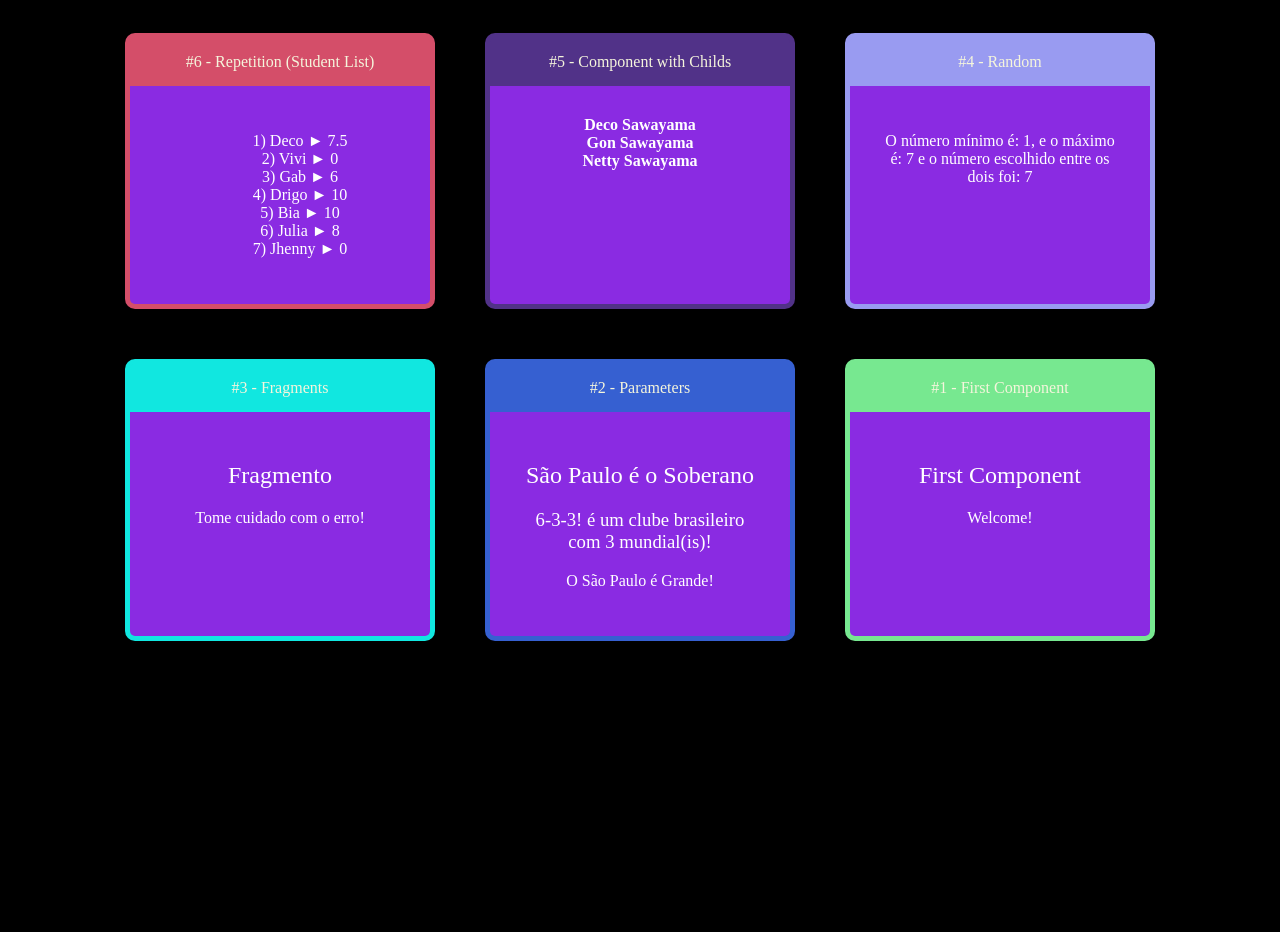
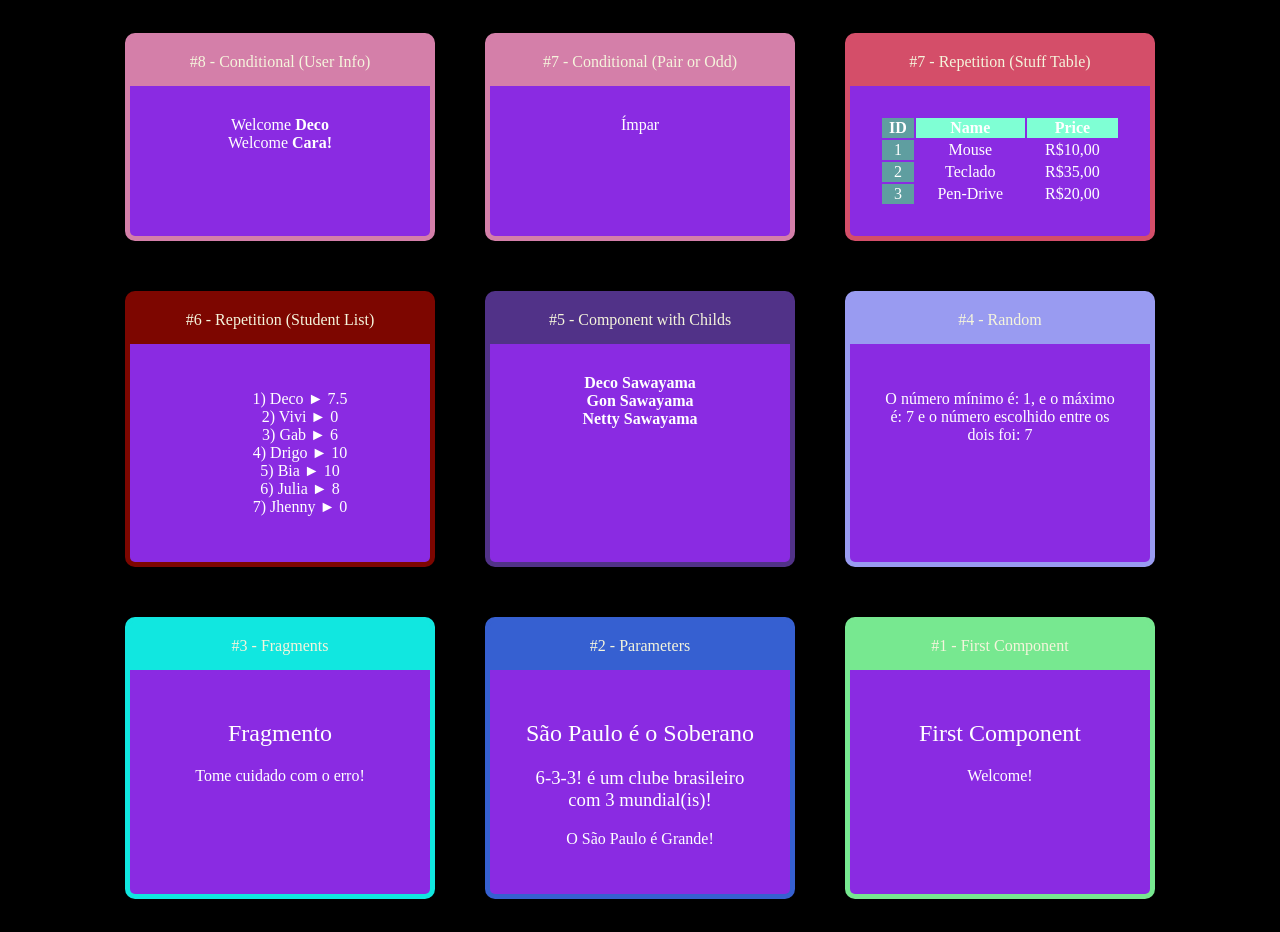
Before and after one commit to andytxr/fundamentos-react, a React (Create React App) app: page / in a window 1280 px wide. Before the commit the page ends 800 px from the top, so only its background shows below. Built offline with nearby package versions, Linux system fonts and the light colour scheme.

Commit message:
Implementação condicionais

```diff
--- a/src/App.jsx
+++ b/src/App.jsx
@@ -8,6 +8,9 @@ import Card from './components/layout/Card';
 import Family from "./components/basics/Family";
 import FamilyMember from "./components/basics/FamilyMember";
 import StudentList from "./components/repetition/StudentList";
+import StuffTable from "./components/repetition/StuffTable";
+import PairOrOdd from "./components/conditions/PairOrOdd";
+import UserInfo from "./components/conditions/UserInfo";
 
 import './App.css';
 
@@ -17,7 +20,24 @@ export default () => (
 
         <div className="cards">
 
-        <Card title=" #6 - Repetition (Student List)" color="#d44e69">
+            <Card title=" #8 - Conditional (User Info)" color="#d47fa9">
+                <UserInfo user={{
+
+                    name: 'Deco'
+
+                }}></UserInfo>
+                <UserInfo></UserInfo>
+            </Card>
+
+            <Card title=" #7 - Conditional (Pair or Odd)" color="#d47fa9">
+                <PairOrOdd num={33}></PairOrOdd>
+            </Card>
+
+            <Card title=" #7 - Repetition (Stuff Table)" color="#d44e69">
+                <StuffTable></StuffTable>
+            </Card>
+
+            <Card title=" #6 - Repetition (Student List)" color="#7d0600">
                 <StudentList></StudentList>
             </Card>
 
--- /dev/null
+++ b/src/components/conditions/PairOrOdd.jsx
@@ -0,0 +1,15 @@
+import React from "react";
+
+export default function PairOrOdd(props){
+
+    const isPar = props.num % 2 ===0
+
+    return(
+
+        <div>
+            {isPar ? <span>Par</span> : <span>Ímpar</span>}
+        </div>
+
+    )
+
+}
--- /dev/null
+++ b/src/components/conditions/UserInfo.jsx
@@ -0,0 +1,24 @@
+import React from "react";
+import If, {Else} from './if';
+
+export default function UserInfo(props){
+
+    let user = props.user || {}
+
+    return(
+
+        <div>
+
+            <If condition={user && user.name}>
+                Welcome <strong>{user.name}</strong>
+                <Else>
+                    Welcome <strong>Cara!</strong>
+                </Else>
+            </If>
+
+
+        </div>
+
+    )
+
+}
--- /dev/null
+++ b/src/components/conditions/if.js
@@ -0,0 +1,31 @@
+export default props =>{
+
+    let elseChild = props.children.filter(child =>{
+
+        return child.type && child.type.name === 'Else'
+
+    })[0]
+
+    let ifChildren = props.children.filter(child =>{
+
+        return child !== elseChild
+
+    })
+
+    if(props.condition){
+
+        return ifChildren;
+
+    }else if (elseChild){
+
+        return elseChild;
+
+    }else{
+
+        return false;
+
+    }
+
+}
+
+export const Else = props => props.children
--- a/src/components/repetition/StudentList.jsx
+++ b/src/components/repetition/StudentList.jsx
@@ -1,6 +1,6 @@
 import React from "react";
 
-import student from '../../data/data'
+import student from '../../data/students'
 
 export default function StudentList (props){
 
--- /dev/null
+++ b/src/components/repetition/StuffTable.css
@@ -0,0 +1,16 @@
+.table{
+
+    width: 100%;
+
+}
+
+.id{
+
+    background-color: cadetblue;
+
+}
+
+.info{
+
+    background-color: aquamarine;
+}
--- /dev/null
+++ b/src/components/repetition/StuffTable.jsx
@@ -0,0 +1,38 @@
+import React from "react";
+
+import './StuffTable.css'
+import stuffs from './../../data/stuffs';
+
+export default function StuffTable(props){
+
+    let stuffsLi = stuffs.map(stuffs =>{
+
+        return (
+
+            <tr key={stuffs.id}>
+                <td className="id">{stuffs.id}</td>
+                <td>{stuffs.name}</td>
+                <td>{stuffs.price}</td>
+            </tr>
+
+        )
+
+    })
+
+    return(
+
+        <div>
+            <table className="table">
+                <tr>
+                    <th className="id">ID</th>
+                    <th className="info">Name</th>
+                    <th className="info">Price</th>
+                </tr>
+                    {stuffsLi}
+            </table>
+        </div>
+
+
+    )
+
+}
--- /dev/null
+++ b/src/data/stuffs.js
@@ -0,0 +1,7 @@
+export default [
+
+    {id: 1, name: 'Mouse', price: 'R$10,00'},
+    {id: 2, name: 'Teclado', price: 'R$35,00'},
+    {id: 3, name: 'Pen-Drive', price: 'R$20,00'},
+
+]
```
Also changed, not shown: src/data/students.js (renamed from src/data/data.js).
